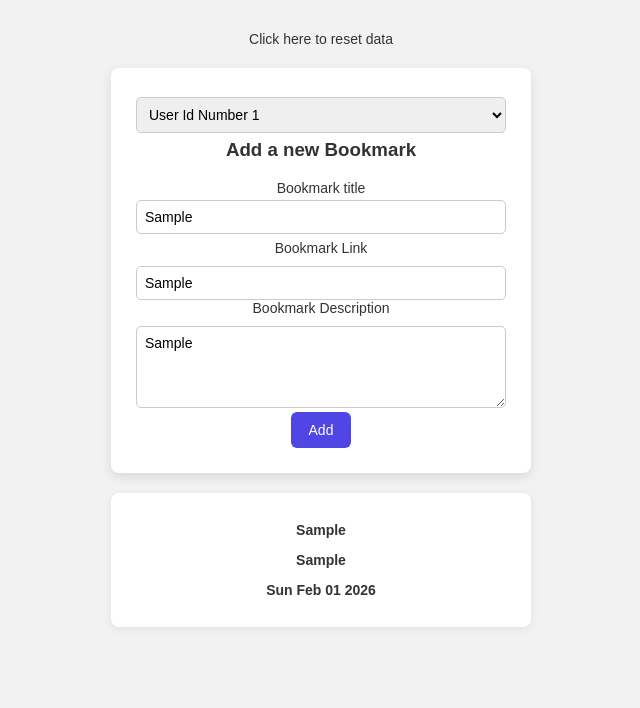
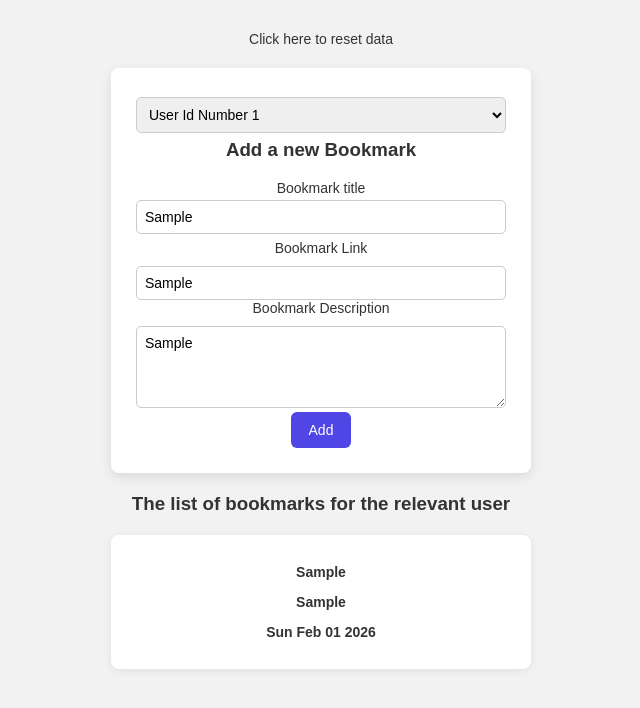
Before and after one commit to M-Abdoon/CYF-Project-Shared-Bookmarks, a plain HTML site: page index.html in a window 1280 px wide. Both pictures are taken after typing "Sample", "Sample", "Sample" into the empty fields and a click on the button "Add". Shown: the whole page, without its empty margins (319-959 px from the left). Drawn offline with Linux system fonts and the light colour scheme.

Commit message:
fixed empty display of data list table

```diff
--- a/index.html
+++ b/index.html
@@ -24,8 +24,8 @@
 		<button id="submitBookmark" type="submit"> Add </button>
 	</form>
 
-	<h3 id="stringListOfBookamrs">The list of bookmarks for the relevant user</h3>
-	<h3 id="dataList"></h3>
+	<h3 id="stringListOfBookMarks"></h3>
+	<h3 id="dataList" style="display: none;"></h3>
 
   </body>
 </html>
--- a/script.js
+++ b/script.js
@@ -10,7 +10,7 @@ import { clearData } from "./storage.js";
 
 const selectIdDropDown = document.getElementById("selectId");
 const dataList = document.getElementById("dataList");
-const stringListOfBookamrs = document.getElementById("stringListOfBookamrs");
+const stringListOfBookMarks = document.getElementById("stringListOfBookMarks");
 const clearAllData = document.getElementById("clearAllData");
 
 const addBookmarkForm = document.getElementById("addBookmarkForm");
@@ -31,12 +31,6 @@ function setup () {
 		selectedId = selectIdDropDown.value;
 
 		render ();
-
-		if (getData(selectedId) == null || getData(selectedId).length < 1) {
-			stringListOfBookamrs.textContent = "No bookmarks for this user";
-			return false;
-		}
-
 		showDataList(selectedId);
 	});
 
@@ -93,15 +87,22 @@ function fillDropdown (userIds) {
 
 function render() {
 	dataList.innerHTML = "";
-	stringListOfBookamrs.innerHTML = "";
+	stringListOfBookMarks.innerHTML = "";
 };
 
 function showDataList(userId) {
-
 	const dataOfUser = getData(userId);
 
-	if(dataOfUser == null || dataOfUser.length == 0)
+	if(dataOfUser === null || Object.keys(dataOfUser).length < 1) {
+		stringListOfBookMarks.textContent = "No bookmarks for this user";
+		dataList.style.display = "none";
 		return false;
+	} else {
+		stringListOfBookMarks.textContent = "The list of bookmarks for the relevant user";
+		dataList.style.display = "block";
+
+	}
+
 
 	dataOfUser.sort((a, b) => b.timestamp - a.timestamp);
 	dataOfUser.forEach(( item ) => {
```
